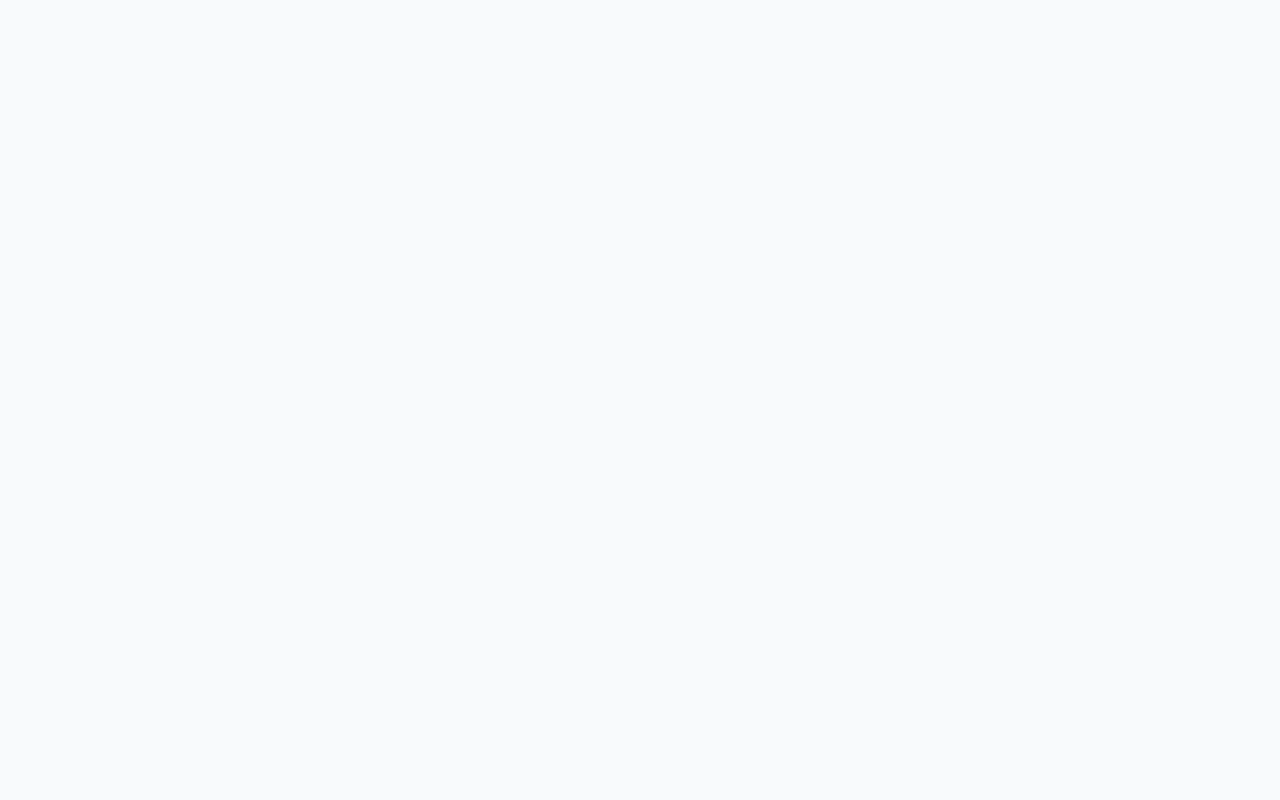
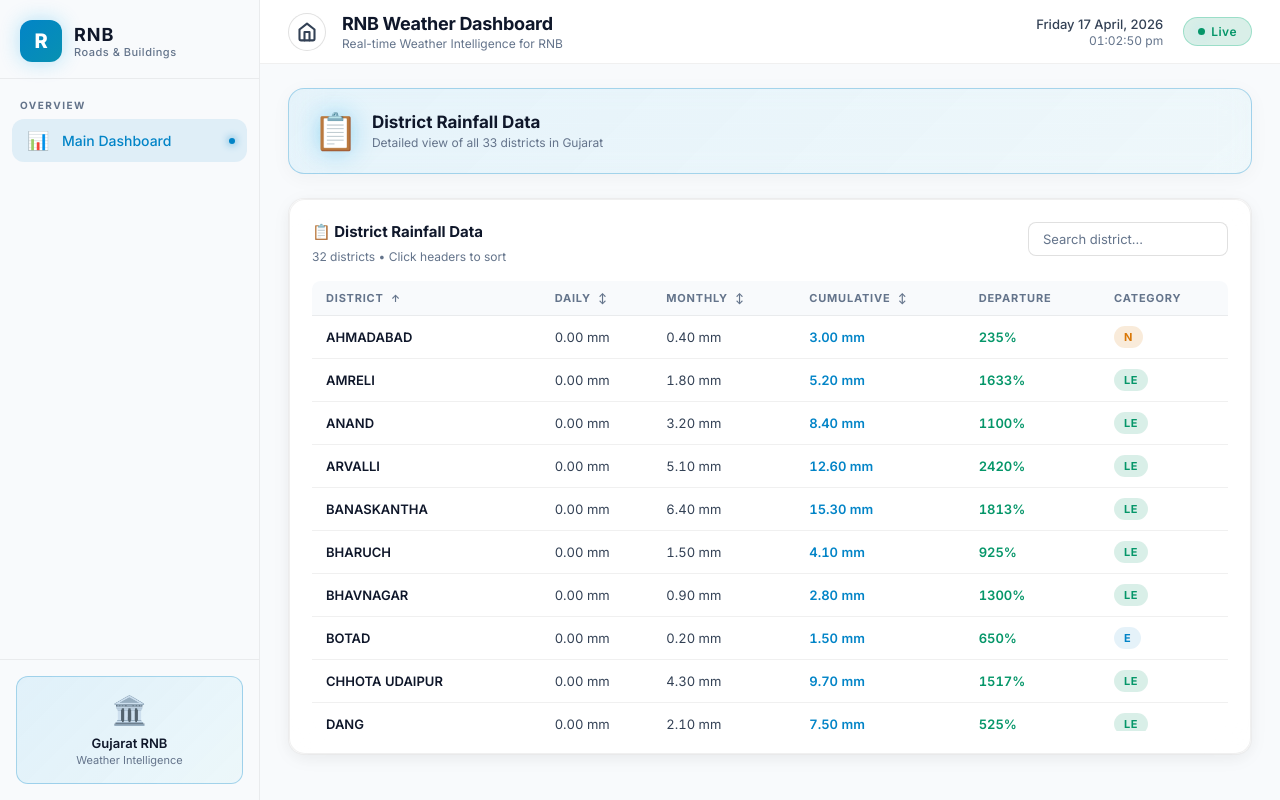
Before and after one commit to VB5475/weatherapp, a React (Vite) app: page /districts in a window 1280 px wide. Before the commit this address had no page. Built offline with nearby package versions, Linux system fonts and the light colour scheme; no server answers.

Commit message:
[FEAT]:chnages made in ui

```diff
--- a/src/App.jsx
+++ b/src/App.jsx
@@ -1,12 +1,14 @@
 import { Routes, Route } from 'react-router-dom';
 import DashboardLayout from './components/DashboardLayout';
 import DashboardPage from './pages/DashboardPage';
+import DistrictsPage from './pages/DistrictsPage';
 
 export default function App() {
   return (
     <Routes>
       <Route element={<DashboardLayout />}>
         <Route index element={<DashboardPage />} />
+        <Route path="/districts" element={<DistrictsPage />} />
       </Route>
     </Routes>
   );
--- a/src/components/GujaratMap.css
+++ b/src/components/GujaratMap.css
@@ -31,7 +31,7 @@
 
 /* Tooltip styling */
 .district-map-tooltip {
-  background: rgba(11, 17, 32, 0.95) !important;
+  background: rgba(255, 255, 255, 0.95) !important;
   border: 1px solid var(--border-light) !important;
   border-radius: var(--radius-sm) !important;
   color: var(--text-primary) !important;
@@ -41,7 +41,7 @@
 }
 
 .district-map-tooltip::before {
-  border-top-color: rgba(11, 17, 32, 0.95) !important;
+  border-top-color: rgba(255, 255, 255, 0.95) !important;
 }
 
 .leaflet-tooltip-content {
@@ -64,7 +64,7 @@
 
 /* Popup styling */
 .district-popup .leaflet-popup-content-wrapper {
-  background: rgba(11, 17, 32, 0.95) !important;
+  background: rgba(255, 255, 255, 0.95) !important;
   border: 1px solid var(--border-light) !important;
   border-radius: var(--radius-md) !important;
   box-shadow: var(--shadow-lg) !important;
@@ -73,7 +73,7 @@
 }
 
 .district-popup .leaflet-popup-tip {
-  background: rgba(11, 17, 32, 0.95) !important;
+  background: rgba(255, 255, 255, 0.95) !important;
   border: 1px solid var(--border-light) !important;
 }
 
--- a/src/components/Header.css
+++ b/src/components/Header.css
@@ -28,8 +28,36 @@
 
 .header-left {
   display: flex;
+  align-items: center;
+  gap: 16px;
+}
+
+.header-titles {
+  display: flex;
   flex-direction: column;
   gap: 2px;
+}
+
+.home-btn {
+  display: flex;
+  align-items: center;
+  justify-content: center;
+  width: 38px;
+  height: 38px;
+  border-radius: 50%;
+  background: white;
+  color: var(--text-secondary);
+  text-decoration: none;
+  border: 1px solid var(--border-light);
+  transition: all var(--transition-fast);
+  box-shadow: var(--shadow-sm);
+  flex-shrink: 0;
+}
+
+.home-btn:hover {
+  color: var(--accent-primary);
+  border-color: var(--border-accent);
+  background: rgba(14, 165, 233, 0.05);
 }
 
 .header-right {
--- a/src/components/Header.jsx
+++ b/src/components/Header.jsx
@@ -1,8 +1,10 @@
 import { useEffect, useState } from 'react';
+import { useLocation, Link } from 'react-router-dom';
 import './Header.css';
 
 export default function Header() {
   const [dateTime, setDateTime] = useState(new Date());
+  const location = useLocation();
 
   useEffect(() => {
     const timer = setInterval(() => setDateTime(new Date()), 1000);
@@ -24,8 +26,18 @@ export default function Header() {
   return (
     <header className="header">
       <div className="header-left">
-        <h2 className="header-title">RNB Weather Dashboard</h2>
-        <span className="header-subtitle">Real-time Weather Intelligence for RNB</span>
+        {location.pathname === '/districts' && (
+          <Link to="/" className="home-btn" title="Back to Dashboard">
+            <svg xmlns="http://www.w3.org/2000/svg" width="20" height="20" viewBox="0 0 24 24" fill="none" stroke="currentColor" strokeWidth="2.5" strokeLinecap="round" strokeLinejoin="round">
+              <path d="M3 9l9-7 9 7v11a2 2 0 0 1-2 2H5a2 2 0 0 1-2-2z"></path>
+              <polyline points="9 22 9 12 15 12 15 22"></polyline>
+            </svg>
+          </Link>
+        )}
+        <div className="header-titles">
+          <h2 className="header-title">RNB Weather Dashboard</h2>
+          <span className="header-subtitle">Real-time Weather Intelligence for RNB</span>
+        </div>
       </div>
       <div className="header-right">
         <div className="header-datetime">
--- a/src/components/RainfallCharts.css
+++ b/src/components/RainfallCharts.css
@@ -19,7 +19,7 @@
 }
 
 .chart-tooltip {
-  background: rgba(15, 23, 42, 0.95);
+  background: rgba(255, 255, 255, 0.95);
   backdrop-filter: blur(8px);
   border: 1px solid var(--border-light);
   border-radius: var(--radius-sm);
@@ -45,7 +45,7 @@
   color: var(--text-secondary) !important;
 }
 .recharts-default-tooltip {
-  background: rgba(15, 23, 42, 0.95) !important;
+  background: rgba(255, 255, 255, 0.95) !important;
   border: 1px solid var(--border-light) !important;
   border-radius: var(--radius-sm) !important;
 }
--- a/src/pages/DashboardPage.css
+++ b/src/pages/DashboardPage.css
@@ -96,7 +96,7 @@
   display: grid;
   grid-template-columns: 5fr 4fr;
   gap: 24px;
-  align-items: start;
+  align-items: stretch;
 }
 
 .map-split-left {
@@ -109,5 +109,13 @@
 }
 
 .top10-chart {
-  padding: 20px;
+  padding: 22px;
+  display: flex;
+  flex-direction: column;
 }
+
+.top10-chart-container {
+  flex: 1;
+  min-height: 0;
+  margin-top: 10px;
+}
--- a/src/pages/DashboardPage.jsx
+++ b/src/pages/DashboardPage.jsx
@@ -1,9 +1,9 @@
 import { useState, useEffect } from 'react';
 import MetricCard from '../components/MetricCard';
 import { ActualVsNormalChart, CategoryDistributionChart } from '../components/RainfallCharts';
-import DistrictTable from '../components/DistrictTable';
 import GujaratMap from '../components/GujaratMap';
 import { fetchStateRainfall, fetchDistrictRainfall } from '../services/api';
+import { Link } from 'react-router-dom';
 import {
   BarChart, Bar, XAxis, YAxis, CartesianGrid, Tooltip,
   ResponsiveContainer,
@@ -66,10 +66,10 @@ export default function DashboardPage() {
           </div>
         </div>
         <div className="state-banner-stats">
-          <div className="banner-stat">
-            <span className="banner-stat-value">{districtData.length}</span>
-            <span className="banner-stat-label">Districts</span>
-          </div>
+          <Link to="/districts" className="banner-stat hoverable-stat">
+            <span className="banner-stat-value" style={{ textDecoration: 'underline' }}>{districtData.length}</span>
+            <span className="banner-stat-label">Districts (View All)</span>
+          </Link>
           <div className="banner-stat">
             <span className="banner-stat-value">{d['Cumulative Actual'] || '0'}</span>
             <span className="banner-stat-label">Cumulative (mm)</span>
@@ -123,26 +123,18 @@ export default function DashboardPage() {
         <CategoryDistributionChart districtData={districtData} />
       </div>
 
-      {/* Map + Table Split */}
+      {/* Map + Top 10 Chart Split */}
       <div className="map-split">
         <div className="map-split-left glass-card">
           <GujaratMap districtData={districtData} selectedDistrict={selectedDistrict} />
         </div>
-        <div className="map-split-right glass-card">
-          <DistrictTable
-            districtData={districtData}
-            onRowClick={(districtName) => setSelectedDistrict(districtName)}
-          />
-        </div>
-      </div>
-
-      {/* Top 10 Districts */}
-      <div className="top10-chart glass-card fade-in-up" style={{ animationDelay: '300ms' }}>
+        <div className="map-split-right glass-card top10-chart flex-col">
           <div className="chart-header">
             <h3 className="chart-title">🏆 Top 10 Districts by Cumulative Rainfall</h3>
             <span className="chart-subtitle">Highest cumulative rainfall from March to date</span>
           </div>
-        <ResponsiveContainer width="100%" height={280}>
+          <div className="top10-chart-container">
+            <ResponsiveContainer width="100%" height="100%">
               <BarChart
                 data={top10}
                 margin={{ top: 20, right: 30, left: 5, bottom: 25 }}
@@ -188,5 +180,7 @@ export default function DashboardPage() {
           </ResponsiveContainer>
         </div>
       </div>
+    </div>
+  </div>
   );
 }
--- /dev/null
+++ b/src/pages/DistrictsPage.jsx
@@ -0,0 +1,48 @@
+import { useState, useEffect } from 'react';
+import DistrictTable from '../components/DistrictTable';
+import { fetchDistrictRainfall } from '../services/api';
+import './DashboardPage.css';
+
+export default function DistrictsPage() {
+  const [districtData, setDistrictData] = useState([]);
+  const [loading, setLoading] = useState(true);
+
+  useEffect(() => {
+    async function loadData() {
+      setLoading(true);
+      const district = await fetchDistrictRainfall();
+      setDistrictData(district);
+      setLoading(false);
+    }
+    loadData();
+  }, []);
+
+  if (loading) {
+    return (
+      <div className="loading-container">
+        <div className="loading-spinner" />
+        <p className="loading-text">Loading district data...</p>
+      </div>
+    );
+  }
+
+  return (
+    <div className="dashboard-page">
+      <div className="state-banner glass-card fade-in-up">
+        <div className="state-banner-left">
+          <span className="state-banner-icon">📋</span>
+          <div>
+            <h2 className="state-banner-title">District Rainfall Data</h2>
+            <p className="state-banner-date">
+              Detailed view of all 33 districts in Gujarat
+            </p>
+          </div>
+        </div>
+      </div>
+
+      <div className="glass-card fade-in-up" style={{ animationDelay: '100ms' }}>
+        <DistrictTable districtData={districtData} />
+      </div>
+    </div>
+  );
+}
```
Lines whose indentation alone changed are shown as unchanged.
